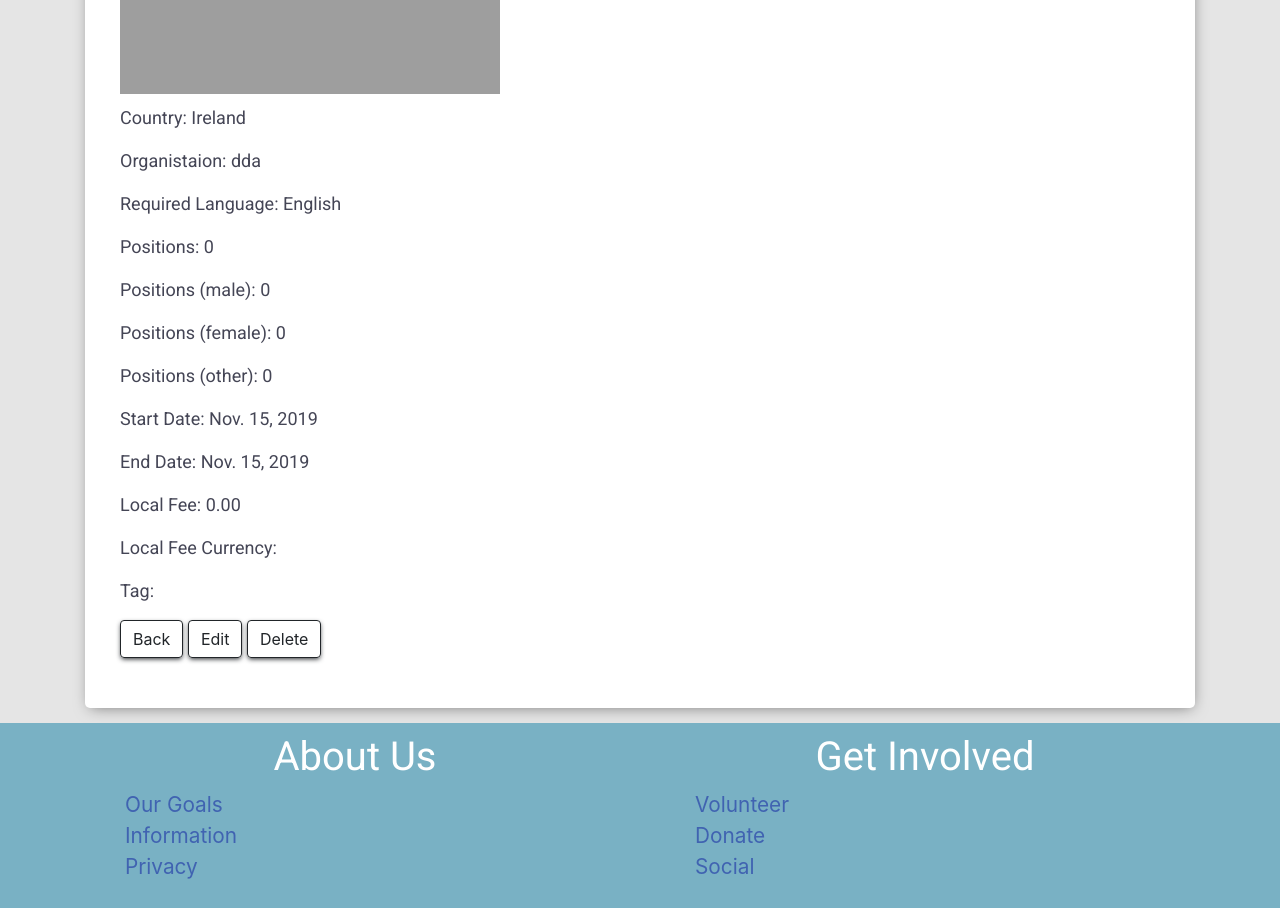
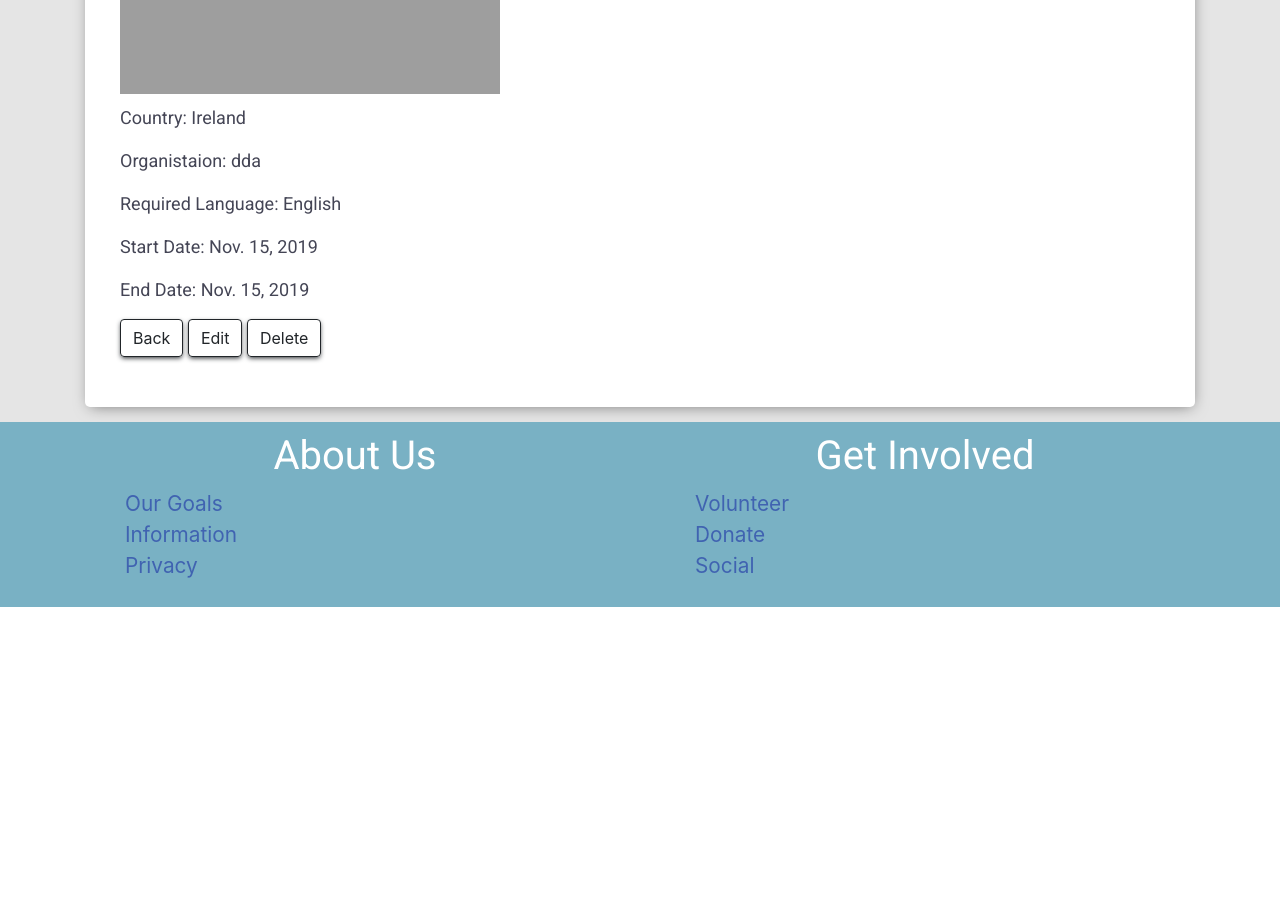
Before and after one commit to Pattern-Projects/volunteer-fsf-project, a Django app: page /camps/5/ in a window 1280 px wide. Shown: the part 497-1405 px from the top of the page. After the commit the page ends 1104 px from the top, so only its background shows below. Run offline with Django 3.2, Linux system fonts and the light colour scheme; data comes from the database, SQL or seed files in the repository; both versions use the stored data as it was after the commit; some libraries are stand-ins or nearby versions; some web fonts are replaced; grey boxes are pictures that could not be loaded.

Commit message:
repair camps models after adding new attributes

```diff
--- a/camps/forms.py
+++ b/camps/forms.py
@@ -4,5 +4,5 @@ from .models import Camp
 class CampForm(forms.ModelForm):
     class Meta:
         model = Camp
-        fields = ('title', 'country', 'organisation', 'description', 'image', 'positions', 'positions_male', 'positions_female', 'positions_other', 'required_language',
-        'start_date', 'end_date', 'extra_host_country_fee', 'extra_host_country_fee_currency', 'created_date', 'published_date', 'tag')
+        fields = ('title', 'country', 'organisation', 'description', 'image', 'positions', 'positions_male', 'positions_female', 'positions_other',
+        'required_language', 'start_date', 'end_date', 'extra_host_country_fee', 'extra_host_country_fee_currency', 'created_date', 'published_date', 'tag')
--- a/camps/models.py
+++ b/camps/models.py
@@ -13,18 +13,18 @@ class Camp(models.Model):
     description = models.TextField(blank=False)
     image = models.ImageField(upload_to="img", blank=True, null=True)
 
-    # # Camp Details
-    positions = models.IntegerField(default=0)
-    positions_female = models.IntegerField(default=0)
-    positions_male = models.IntegerField(default=0)
-    positions_other = models.IntegerField(default=0)
-    required_language = models.CharField(max_length=200, blank=False, default="English")
+    # Camp Details
+    positions = models.IntegerField(default=0, blank=True)
+    positions_female = models.IntegerField(default=0, blank=True)
+    positions_male = models.IntegerField(default=0, blank=True)
+    positions_other = models.IntegerField(default=0, blank=True)
+    required_language = models.CharField(max_length=200, blank=True, default="English")
     start_date = models.DateField(default=date.today)
     end_date = models.DateField(default=date.today)
-    extra_host_country_fee = models.DecimalField(max_digits=20, decimal_places=2, null=True)
-    extra_host_country_fee_currency = models.CharField(default="", max_length=200)
+    extra_host_country_fee = models.DecimalField(max_digits=20, decimal_places=2, default=0, blank=True)
+    extra_host_country_fee_currency = models.CharField(default="", max_length=200, blank=True)
 
-    # # Camp Organising Data
+    # Camp Organising Data
     archived = models.BooleanField(default=False)
     created_date = models.DateTimeField(default=timezone.now)
     published_date = models.DateTimeField(default=timezone.now)
--- a/camps/templates/camp.html
+++ b/camps/templates/camp.html
@@ -14,16 +14,44 @@
                         <div class="details-container">
                             <p><span class="boldtext">Country:</span> {{ camp.country }} </p>
                             <p><span class="boldtext">Organistaion:</span> {{ camp.organisation }}</p>
-                            <p><span class="boldtext">Required Language:</span> {{ camp.required_language }}</p>
-                            <p><span class="boldtext">Positions:</span> {{ camp.positions }}</p>
-                            <p><span class="boldtext">Positions (male):</span> {{ camp.positions_male }}</p>
-                            <p><span class="boldtext">Positions (female):</span> {{ camp.positions_female }}</p>
-                            <p><span class="boldtext">Positions (other):</span> {{ camp.positions_other }}</p>
+
+                            {% if camp.required_language %}
+                                <p><span class="boldtext">Required Language:</span> {{ camp.required_language }} </p>
+							{% endif %}
+
+                            <!-- Show camp positions if positions are set -->
+                            {% if camp.positions or camp.positions_male or camp.positions_female or camp.positions_other %}
+                                <p><span class="boldtext">Positions Available:</span>
+                                    {% if camp.positions %}{{ camp.positions }}{% endif %}
+                                </p>
+                                {% if camp.positions_male or camp.positions_female or camp.positions_other %}
+                                    <div class="gender-container">
+                                        {% if camp.positions %}
+                                            <p><span class="boldtext">Positions (Male):</span> {{ camp.positions_male }} </p>
+                                        {% endif %}
+                                        {% if camp.positions %}
+                                            <p><span class="boldtext">Positions (Female):</span> {{ camp.positions_female }} </p>
+                                        {% endif %}
+                                        {% if camp.positions %}
+                                            <p><span class="boldtext">Positions (Other):</span> {{ camp.positions_other }} </p>
+                                        {% endif %}
+                                    </div>
+                                {% endif %}
+                            {% endif %}
+
                             <p><span class="boldtext">Start Date:</span> {{ camp.start_date }}</p>
                             <p><span class="boldtext">End Date:</span> {{ camp.end_date }}</p>
-                            <p><span class="boldtext">Local Fee:</span> {{ camp.extra_host_country_fee }}</p>
-                            <p><span class="boldtext">Local Fee Currency:</span> {{ camp.extra_host_country_fee_currency }}</p>
-                            <p><span class="boldtext">Tag:</span> {{ camp.tag }}</p>
+
+                            {% if camp.extra_host_country_fee %}
+                                <p><span class="boldtext">Local Fee:</span> {{ camp.extra_host_country_fee }} </p>
+                                <p><span class="boldtext">Local Fee:</span> {{ camp.extra_host_country_fee_currency }} </p>
+							{% endif %}
+
+                            {% if camp.tag %}
+                                <p><span class="boldtext">Tag:</span> {{ camp.tag }} </p>
+                            {% endif %}
+
+
                             <a href="{% url 'get_camps' %}" class="btn btn-default">Back</a>
                             <a href="{% url 'edit_camp' camp.id %}" class="btn btn-default">Edit</a>
                             <a href="{% url 'delete_camp' camp.id %}" class="btn btn-default">Delete</a>
--- a/camps/test_forms.py
+++ b/camps/test_forms.py
@@ -1,11 +1,14 @@
 from django.test import TestCase
 from .forms import CampForm
+from django.utils import timezone
 
 # Create your tests here.
 class TestCampForms(TestCase):
 
     def test_can_create_a_camp_with_minimum_details(self):
-        form = CampForm({'title': 'A camp', 'country': 'Ireland', 'organisation': 'Volunteer-Ireland', 'description': 'A camp'})
+        form = CampForm({'title': 'A camp', 'country': 'Ireland', 'organisation': 'Volunteer-Ireland', 'description': 'A camp',
+        'start_date': '2019-11-15','end_date': '2019-11-15','created_date': timezone.now(),'published_date': timezone.now()
+        })
         self.assertTrue(form.is_valid())
 
     def test_correct_message_for_missing_data(self):
--- a/camps/urls.py
+++ b/camps/urls.py
@@ -1,5 +1,5 @@
 from django.conf.urls import url
-from .views import get_camps, camp_details, create_or_edit_a_volunteer_camp, archive_camp, delete_camp
+from .views import get_camps, camp_details, create_or_edit_a_volunteer_camp, archive_camp, get_archived_camps, delete_camp
 
 urlpatterns = [
     url(r'^$', get_camps, name='get_camps'),
@@ -7,6 +7,7 @@ urlpatterns = [
     url(r'new_camp/$', create_or_edit_a_volunteer_camp, name='new_camp'),
     url(r'^(?P<pk>\d+)/edit_camp/$', create_or_edit_a_volunteer_camp, name='edit_camp'),
     url(r'^(?P<pk>\d+)/archive_camp/$', archive_camp, name='archive_camp'),
+    url(r'^archived_camps/$', get_archived_camps, name='get_archived_camps'),
     url(r'^(?P<pk>\d+)/delete_camp/$', delete_camp, name='delete_camp'),
 
 ]
--- a/camps/views.py
+++ b/camps/views.py
@@ -44,7 +44,7 @@ def archive_camp(request, pk=None):
     camp = get_object_or_404(Camp, pk=pk)
     camp.archived = True
     camp.save()
-    return redirect(get_archived_camps)
+    return redirect('get_archived_camps')
 
 def get_archived_camps(request):
     """
```
Also changed, not shown: camps/templates/camps.html (+25 -2 lines), camps/test_views.py (+20 -10 lines), camps/migrations/0029_auto_20191115_0643.py (added), camps/migrations/0030_auto_20191115_0645.py (added), camps/migrations/0031_auto_20191115_0650.py (added), camps/migrations/0032_auto_20191115_0727.py (added), camps/migrations/0033_auto_20191115_0728.py (added), camps/migrations/0034_auto_20191115_0729.py (added), camps/migrations/0035_auto_20191115_0729.py (added), db.sqlite3.
